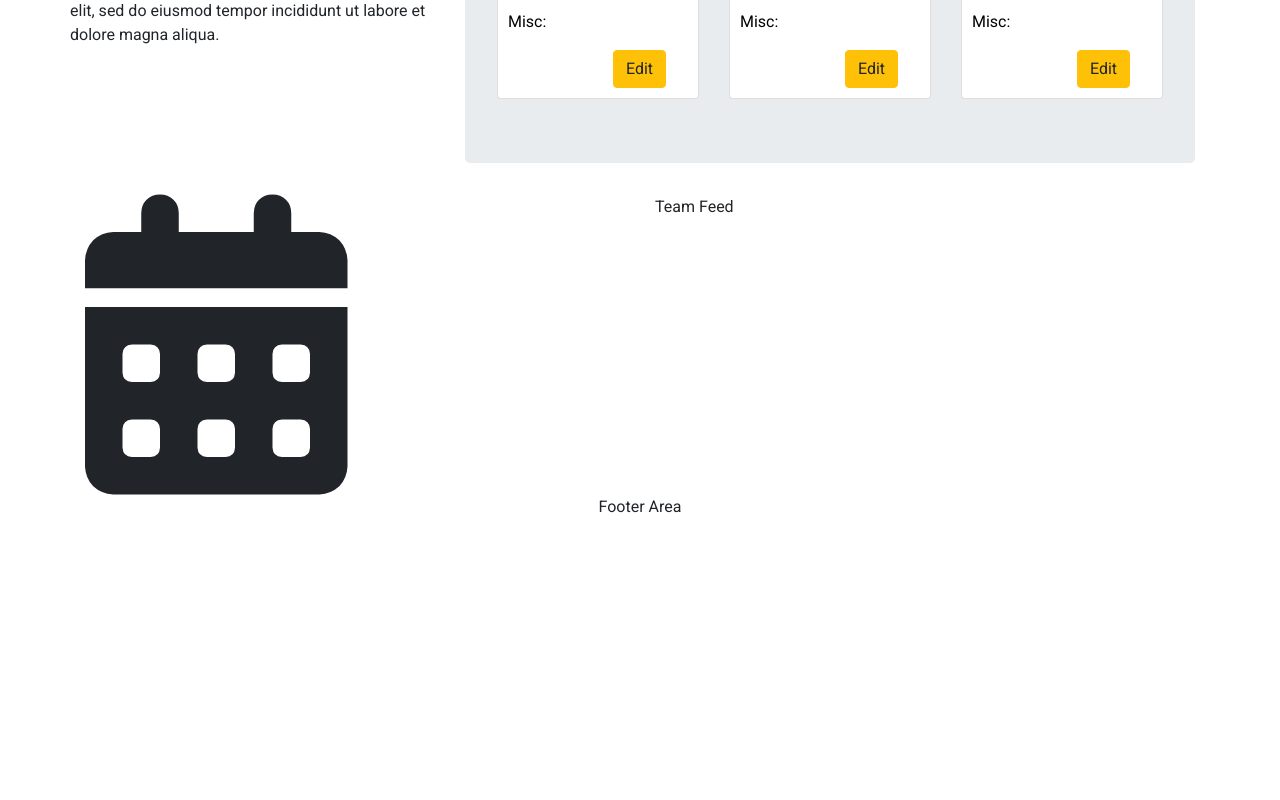
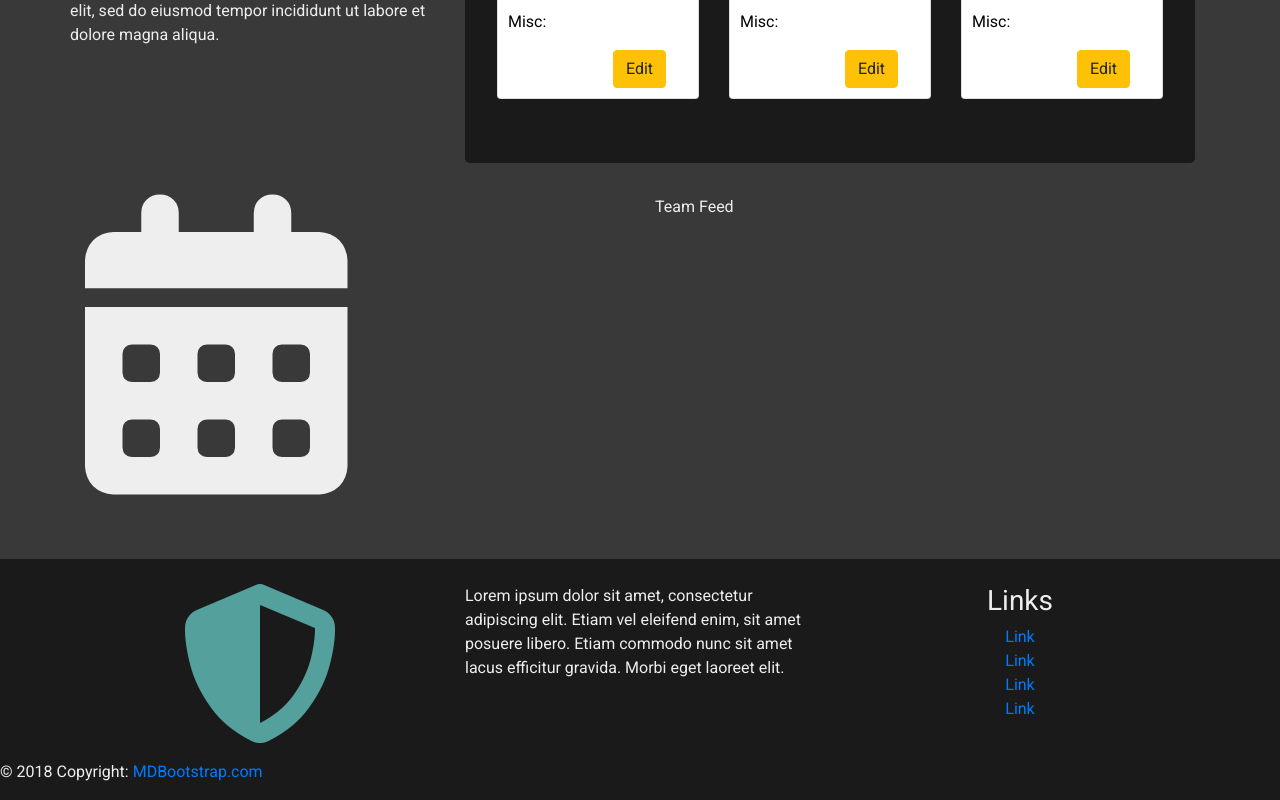
Before and after one commit to justingarcianm/champria-front-end, a React (Create React App) app: page /team_account in a window 1280 px wide. Shown: the part 402-1202 px from the top of the page. Before the commit the page ends 921 px from the top, so only its background shows below. Built offline with nearby package versions, Linux system fonts and the light colour scheme.

Commit message:
added styles to splash

```diff
--- a/package.json
+++ b/package.json
@@ -6,6 +6,7 @@
     "@material-ui/core": "^4.5.1",
     "react": "^16.10.2",
     "react-dom": "^16.10.2",
+    "react-reveal": "^1.2.2",
     "react-router-dom": "^5.1.2",
     "react-scripts": "3.2.0",
     "uuid": "^3.3.3"
--- a/src/App.css
+++ b/src/App.css
@@ -5,16 +5,16 @@
 body {
   margin-top: 6%;
   font-family: Roboto, sans-serif;
-  /* background-color: #393939;
-  color: #eee; */
+  background-color: #393939;
+  color: #eee;
 }
 
 .jumbotron {
-  /* background-color: #1ea2a2; */
+  background-color: #1a1a1a;
 }
 
 .button {
-  background-color: #167575;
+  background-color: #53a09c;
   color: #eee;
 }
 
--- a/src/App.js
+++ b/src/App.js
@@ -1,4 +1,5 @@
 import React from "react";
+
 // Routes
 import Navbar from "./components/topandbottom/Navbar";
 import Footer from "./components/topandbottom/Footer";
@@ -11,8 +12,8 @@ import Login from "./services/authorization/Login";
 import Register from "./services/authorization/Register";
 import PlayerSettings from "./components/Settings/PlayerSettings";
 import TeamSettings from "./components/Settings/TeamSettings";
-import TeamChat from './services/chat/teamChat/TeamChat'
-import PlayerChat from './services/chat/playerChat/PlayerChat'
+import TeamChat from "./services/chat/teamChat/TeamChat";
+import PlayerChat from "./services/chat/playerChat/PlayerChat";
 
 import { BrowserRouter as Router, Route, Switch } from "react-router-dom";
 import "./App.css";
--- a/src/components/splash/MainSplash.js
+++ b/src/components/splash/MainSplash.js
@@ -1,34 +1,49 @@
 import React, { Component } from "react";
+import Fade from "react-reveal/Fade";
+import "./styles/MainSplash.css";
+
 import { Link } from "react-router-dom";
 
 export default class MainSplash extends Component {
   render() {
     return (
+      <Fade bottom>
         <div className="container">
           <div className="jumbotron">
-          <h1 className="display-3 text-left">Bring us your Champions!</h1>
+            <Fade bottom>
+              <h1 className="display-2 text-left">Bring us your Champions!</h1>
+            </Fade>
+
             <br />
             <hr class="my-4" />
             <div className="row">
               <div className="col-8 text-left">
+                <Fade bottom>
                   <p>
-                Lorem ipsum dolor sit amet, consectetur adipiscing elit, sed do
-                eiusmod tempor incididunt ut labore et dolore magna aliqua. Ut
-                enim ad minim veniam, quis nostrud exercitation ullamco laboris
-                nisi ut aliquip ex ea commodo consequat.
+                    Lorem ipsum dolor sit amet, consectetur adipiscing elit, sed
+                    do eiusmod tempor incididunt ut labore et dolore magna
+                    aliqua. Ut enim ad minim veniam, quis nostrud exercitation
+                    ullamco laboris nisi ut aliquip ex ea commodo consequat.
                   </p>
+                </Fade>
+                <Fade bottom>
                   <p>
-                Lorem ipsum dolor sit amet, consectetur adipiscing elit, sed do
-                eiusmod tempor incididunt ut labore et dolore magna aliqua.
+                    Lorem ipsum dolor sit amet, consectetur adipiscing elit, sed
+                    do eiusmod tempor incididunt ut labore et dolore magna
+                    aliqua.
                   </p>
+                </Fade>
               </div>
               <div className="col-4 my-auto">
                 <Link to="/register">
+                  <Fade bottom>
                     <button className="btn button">Join now</button>
+                  </Fade>
                 </Link>
               </div>
             </div>
             <br />
+            <Fade bottom>
               <div className="row">
                 <div className="col-6">
                   <Link to="/search_team">
@@ -41,8 +56,10 @@ export default class MainSplash extends Component {
                   </Link>
                 </div>
               </div>
+            </Fade>
           </div>
         </div>
+      </Fade>
     );
   }
 }
--- a/src/components/topandbottom/Footer.js
+++ b/src/components/topandbottom/Footer.js
@@ -3,6 +3,49 @@ import "./styles/Footer.css";
 
 export default class Footer extends Component {
   render() {
-    return <footer>Footer Area</footer>;
+    return (
+      <footer className="page-footer font-small">
+        <div className="container">
+          <div className="row ">
+            <div className="col-4">
+              <i class="fas fa-shield-alt"></i>
+            </div>
+            <div className="col-4 text-left">
+              <p>
+                Lorem ipsum dolor sit amet, consectetur adipiscing elit. Etiam
+                vel eleifend enim, sit amet posuere libero. Etiam commodo nunc
+                sit amet lacus efficitur gravida. Morbi eget laoreet elit.
+              </p>
+            </div>
+            <div className="col-4">
+              <h3>Links</h3>
+              <ul className="list-unstyled">
+                <li>
+                  <a href="#">Link</a>
+                </li>
+                <li>
+                  <a href="#">Link</a>
+                </li>
+                <li>
+                  <a href="#">Link</a>
+                </li>
+                <li>
+                  <a href="#">Link</a>
+                </li>
+              </ul>
+            </div>
+          </div>
+        </div>
+        <div className="row text-left">
+          <div class="footer-copyright  py-3">
+            © 2018 Copyright:
+            <a href="https://mdbootstrap.com/education/bootstrap/">
+              {" "}
+              MDBootstrap.com
+            </a>
+          </div>
+        </div>
+      </footer>
+    );
   }
 }
--- a/src/components/topandbottom/Navbar.js
+++ b/src/components/topandbottom/Navbar.js
@@ -26,7 +26,7 @@ export default class Navbar extends Component {
         </Link>
         <Link to="/player_settings">
           <li className="nav-link">
-          <i class="fas fa-cog"></i>
+            <i class="fas fa-cog"></i>
           </li>
         </Link>
       </Fragment>
@@ -35,14 +35,14 @@ export default class Navbar extends Component {
     return (
       <nav
         className="navbar navbar-expand-lg navbar-dark fixed-top"
-        style={{ backgroundColor: "#1ea2a2" }}
+        style={{ backgroundColor: "#53a09c" }}
       >
         <Link to="/">
           <h3 className="navbar-brand">
             <i className="fas fa-shield-alt"></i> CHAMPRIA
           </h3>
         </Link>
-<ul className="navbar-nav mr-auto"></ul>
+        <ul className="navbar-nav mr-auto"></ul>
         <ul className="navbar-nav">
           <Link to="/search_team">
             <li className="nav-link">Browse Teams</li>
--- a/src/components/topandbottom/styles/Footer.css
+++ b/src/components/topandbottom/styles/Footer.css
@@ -1,5 +1,11 @@
 footer {
-  /* margin-top: 5%;
-  background: #2b2b2b;
-  color: #eee; */
+  margin-top: 5%;
+  background: #1a1a1a;
+  color: #eee;
+  padding: 25px 15px 0px;
 }
+
+footer i {
+  color: #53a09c;
+  font-size: 10em;
+}
```
Also changed, not shown: src/components/splash/styles/MainSplash.css (added), 1 other file (tests, documents, lock files or other folders). Lines whose indentation alone changed are shown as unchanged.
